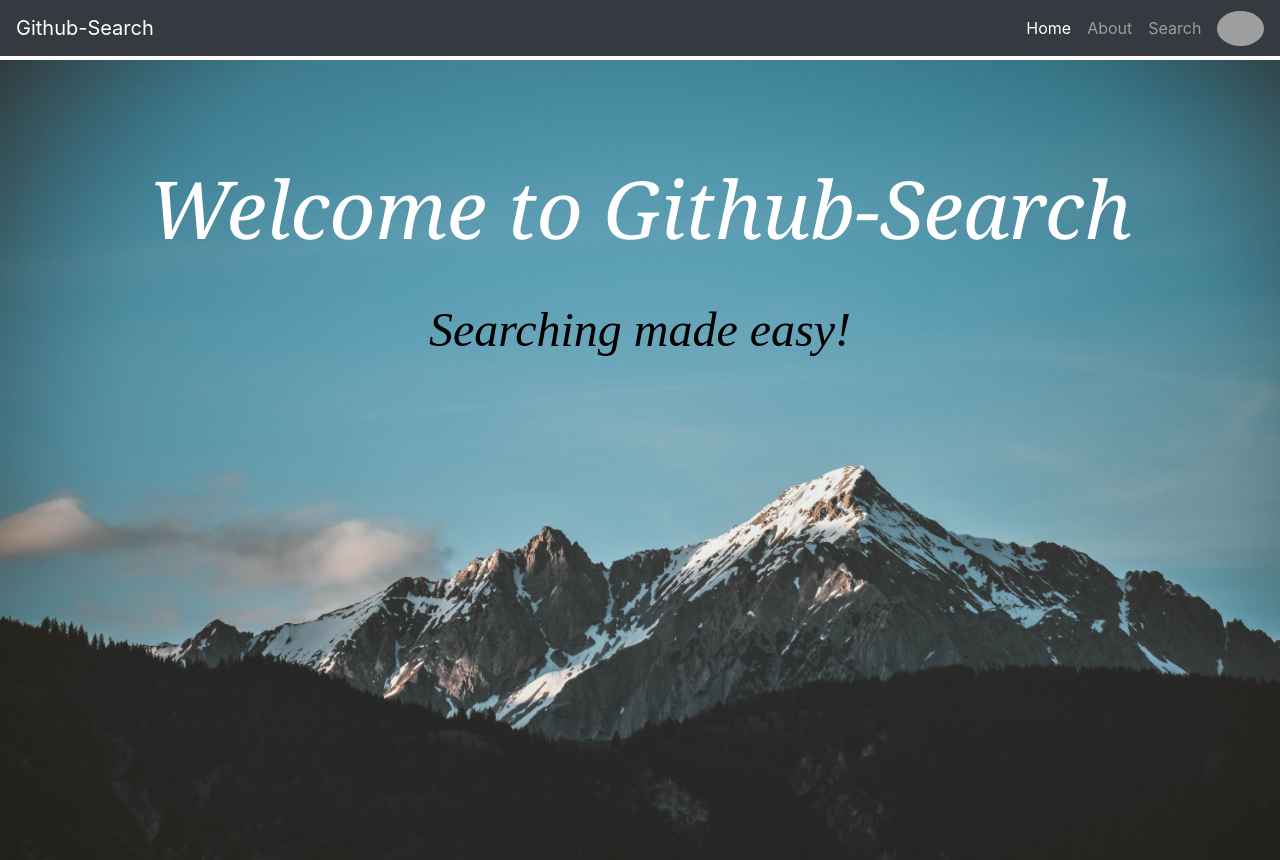
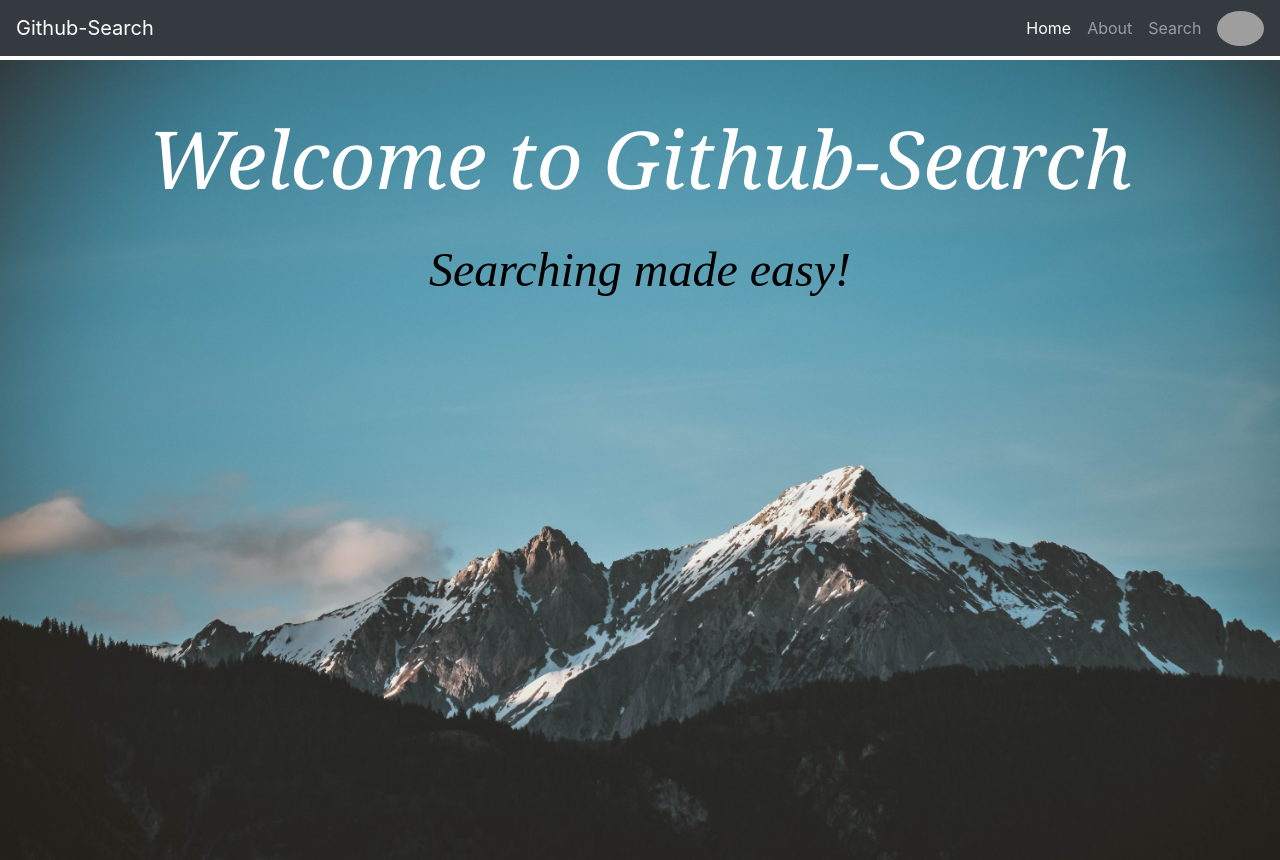
Before and after one commit to tonyguthiga/github-search, an Angular app: page /home in a window 1280 px wide. Built offline with nearby package versions, Linux system fonts and the light colour scheme; grey boxes are pictures that could not be loaded.

Commit message:
changed padding for h1 and p tags

```diff
--- a/src/app/home/home.component.css
+++ b/src/app/home/home.component.css
@@ -10,14 +10,14 @@
 h1{
     color: white;
     text-align: center;
-    padding-top: 100px;
+    padding-top: 50px;
     font-family: Cambria, Cochin, Georgia, Times, 'Times New Roman', serif;
     font-size: 5em;
 }
 p{
     color: black;
     text-align: center;
-    padding-top: 30px;
+    padding-top: 20px;
     font-family: 'Times New Roman', Times, serif;
     font-size: 3em;
 }
```
